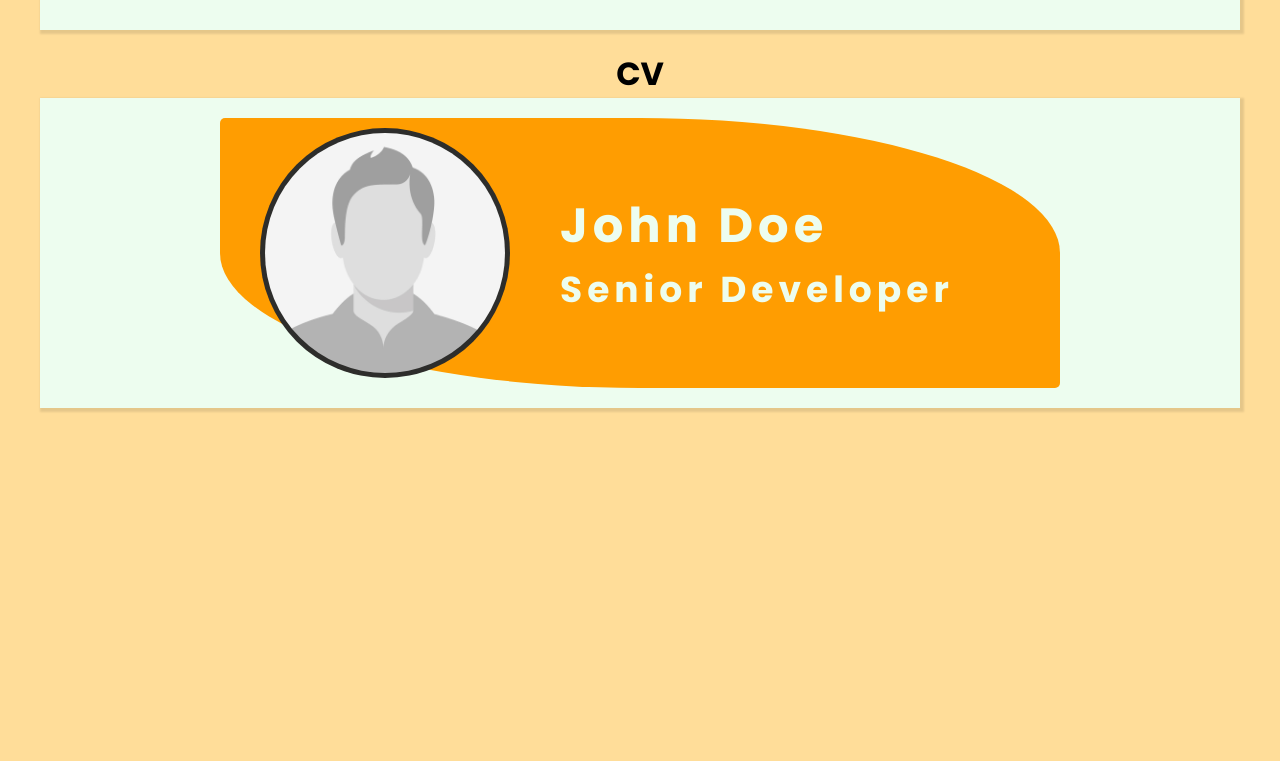
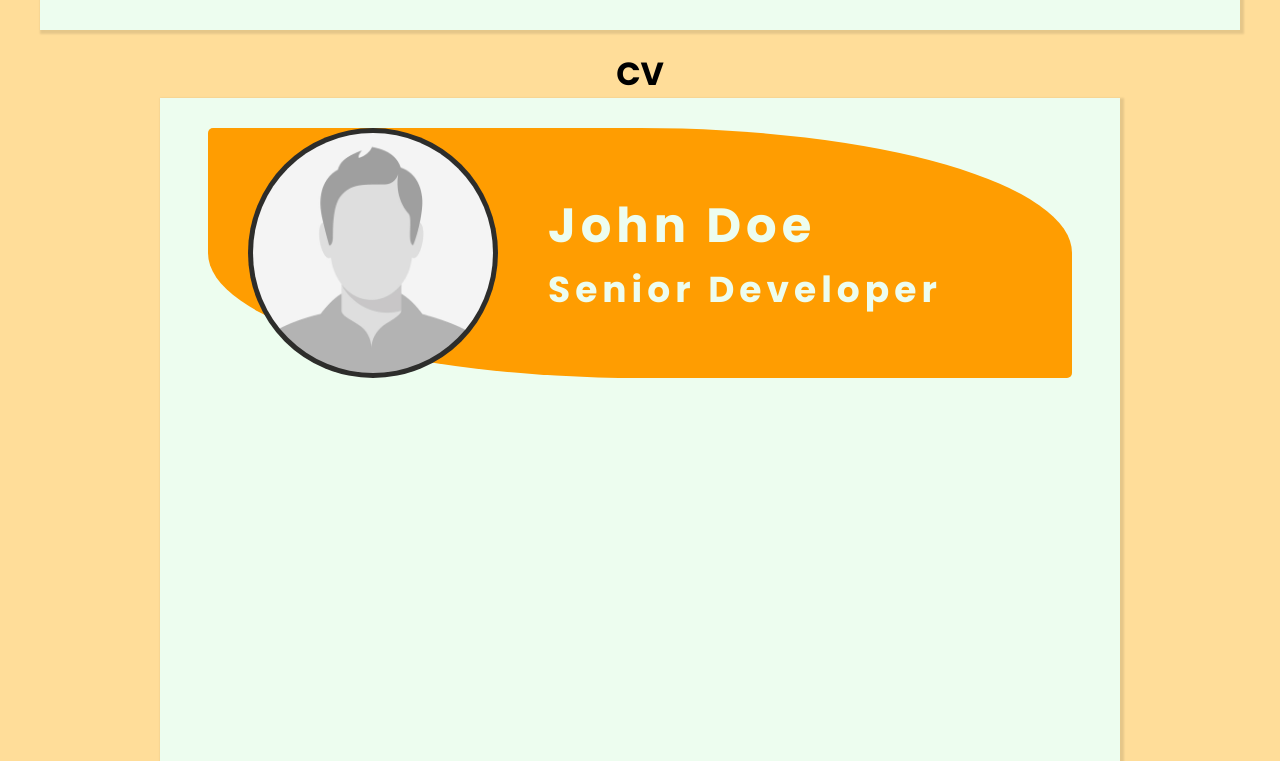
Before and after one commit to adnansyed101/CVCreator, a React (Vite) app: page / in a window 1280 px wide. Shown: the part 899-1660 px from the top of the page. Before the commit the page ends 1327 px from the top, so only its background shows below. Built offline with nearby package versions, Linux system fonts and the light colour scheme.

Commit message:
add css for left right sections

```diff
--- a/src/index.css
+++ b/src/index.css
@@ -131,30 +131,30 @@ input[type="file"] {
 .CVoutput {
   box-shadow: 2px 2px 2px 2px rgb(0, 0, 0, 0.1);
   background-color: var(--primary-text-color);
+  width: 80%;
   padding: 20px 0;
-}
-
-.rightSection,
-.leftSection {
-  padding: 50px 0;
-}
-
-.rightSection {
-  background-color: var(--secondary-text-color);
+  position: relative;
+  display: grid;
+  grid-template-columns: 3fr 2fr;
+  grid-template-rows: auto 1fr;
+  min-height: 1000px;
+  margin: 0 auto;
 }
 
 .header {
   display: flex;
   background-color: var(--primary-color);
   color: var(--primary-text-color);
-  width: 70%;
-  margin: 0 auto;
-  height: 270px;
+  width: 90%;
+  margin: 10px auto;
+  height: 250px;
   border-radius: 5px 50% 5px 50%;
   align-items: center;
   gap: 50px;
   font-size: 1.5rem;
   letter-spacing: 5px;
+  z-index: 1;
+  grid-column: 1 / 3;
 }
 
 .header img {
@@ -165,3 +165,13 @@ input[type="file"] {
   padding: 5px;
   margin-left: 40px;
 }
+
+.rightSection {
+  background-color: var(--secondary-text-color);
+  height: 100%;
+  width: 40%;
+  position: absolute;
+  top: 0;
+  right: 0;
+  padding-top: 20rem;
+}
```
